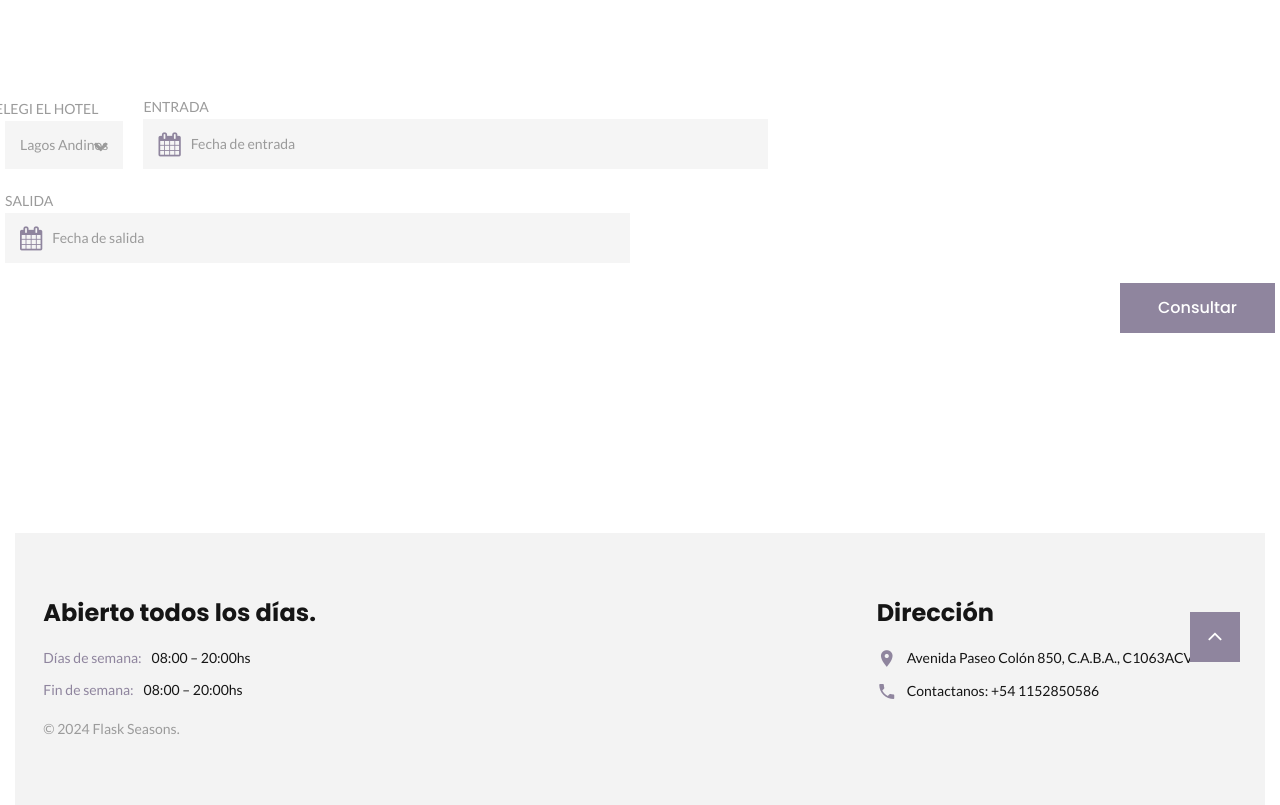
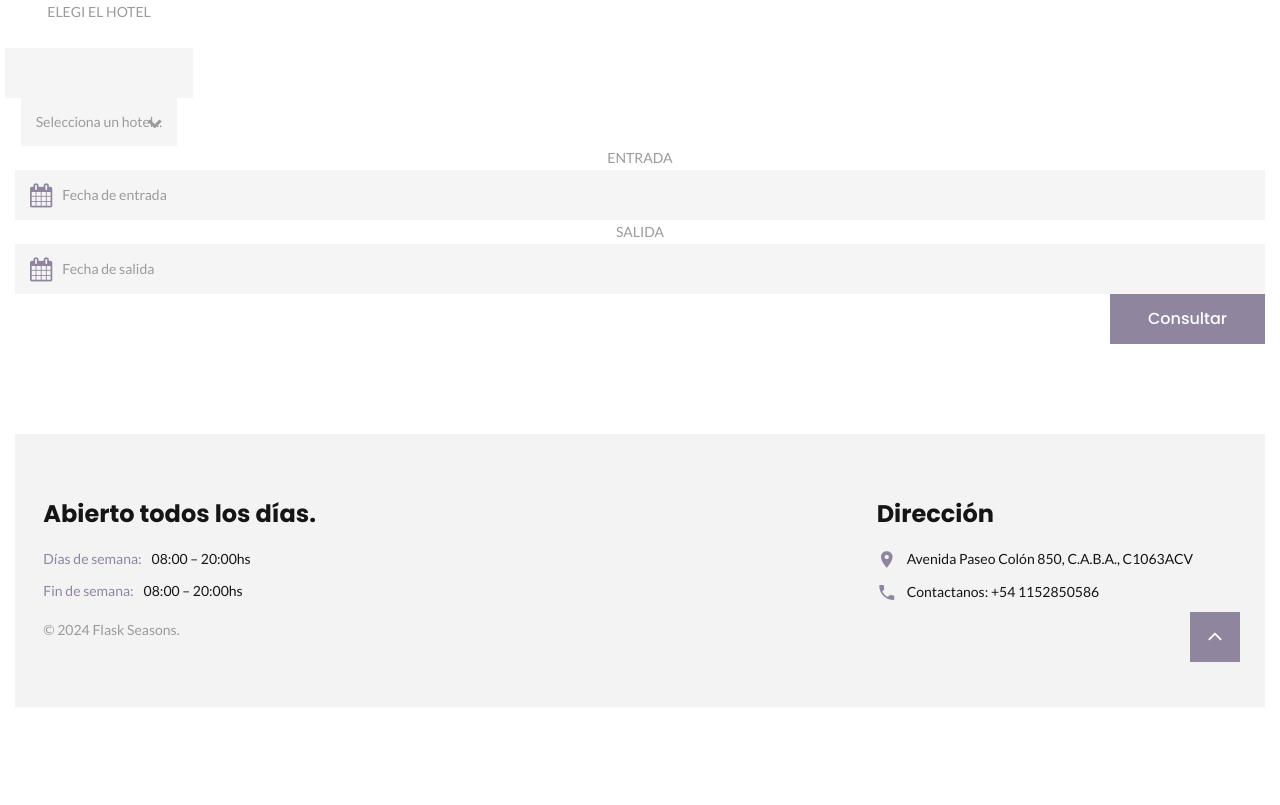
Before and after one commit to ruloosgaalfrasUBA/tp_ids_pythoneta, a Flask app: page /disponibilidad in a window 1280 px wide. Shown: the part 198-1003 px from the top of the page. After the commit the page ends 860 px from the top, so only its background shows below. Run offline with Flask 3, Linux system fonts and the light colour scheme; some libraries are stand-ins or nearby versions.

Commit message:
Modifico la vista disponibilidad , agrego una funcion en JS

```diff
--- a/app-web/static/js/script.js
+++ b/app-web/static/js/script.js
@@ -1687,3 +1687,9 @@ $(function () {
 		}
 	}
 }());
+
+function updateHotelName() { // SE UTILIZA PARA EL OPTIONS DE EL TEMPLATE DISPONIBILIDAD
+	var select = document.getElementById("hotel-options");
+	var input = document.getElementById("reserve_hotel");
+	input.value = select.options[select.selectedIndex].text;
+}
--- a/app-web/templates/disponibilidad.html
+++ b/app-web/templates/disponibilidad.html
@@ -2,27 +2,30 @@
 {%block title%} Hoteles {%endblock title%}
 
 {%block content%}
-<section class="section section-md bg-white text-center">
+<div id="reserva-vista">
+<table class="section section-md bg-white text-center" id="reservas_hoteles">
 
             <form class="rd-mailform" data-form-output="form-output-global" data-form-type="contact" method="post" action="">
               <div class="range range-sm-bottom spacing-20">
                 <div>
-                <p class="text-uppercase">Elegi el hotel </p>
-                <div class="cell-sm-6">
-                  <div class="form-wrap">
-                    <label  for="options" id="contact-first-name" ></labe l>
-                    <select id="option">
-                    <option value="hotel-1">Lagos Andinos</option>
-                    <option value="hotel-2">Mar del Plata s</option>
-                    <option value="hotel-3">Cerro Siete Colores</option>
-                    <option value="hotel-4">Selva Misionera </option>
-                    <option value="hotel-5">Valle de la Luna </option>
-                    <option value="hotel-6">Cerro Fitz Roy </option>
-                </select>
+                  <p class="text-uppercase">Elegi el hotel</p>
+                  <div class="cell-sm-6">
+                    <div class="form-wrap">
+                      <label for="reserve_hotel" id="contact-first-name"></label>
+                      <input class="form-input" id="reserve_hotel" type="text" name="hotel" data-constraints="@Required" readonly role="button"/>
+                      <select id="hotel-options" onchange="updateHotelName()">
+                        <option value="">Selecciona un hotel...</option>
+                        <option value="Lagos Andinos">Lagos Andinos</option>
+                        <option value="Mar del Plata">Mar del Plata</option>
+                        <option value="Cerro Siete Colores">Cerro Siete Colores</option>
+                        <option value="Selva Misionera">Selva Misionera</option>
+                        <option value="Valle de la Luna">Valle de la Luna</option>
+                        <option value="Cerro Fitz Roy">Cerro Fitz Roy</option>
+                      </select>
+                    </div>
                   </div>
                 </div>
-            </div>
-
+              </div>
                 <div class="cell-sm-6">
                   <p class="text-uppercase">Entrada</p>
                   <div class="form-wrap">
@@ -42,5 +45,6 @@
                 </div>
               </div>
             </form>
-        </section>
+</table>
+</div>
 {%endblock content%}
```
